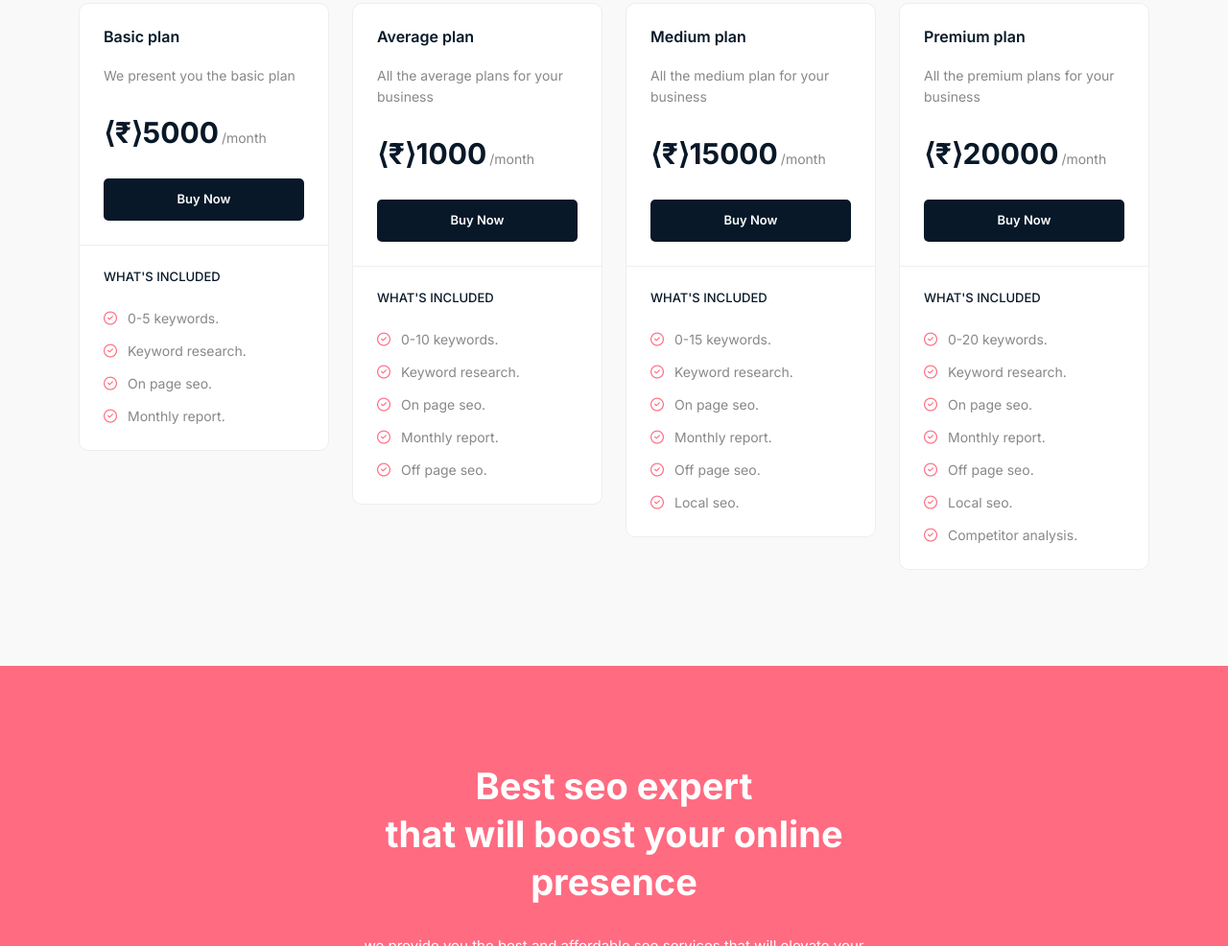
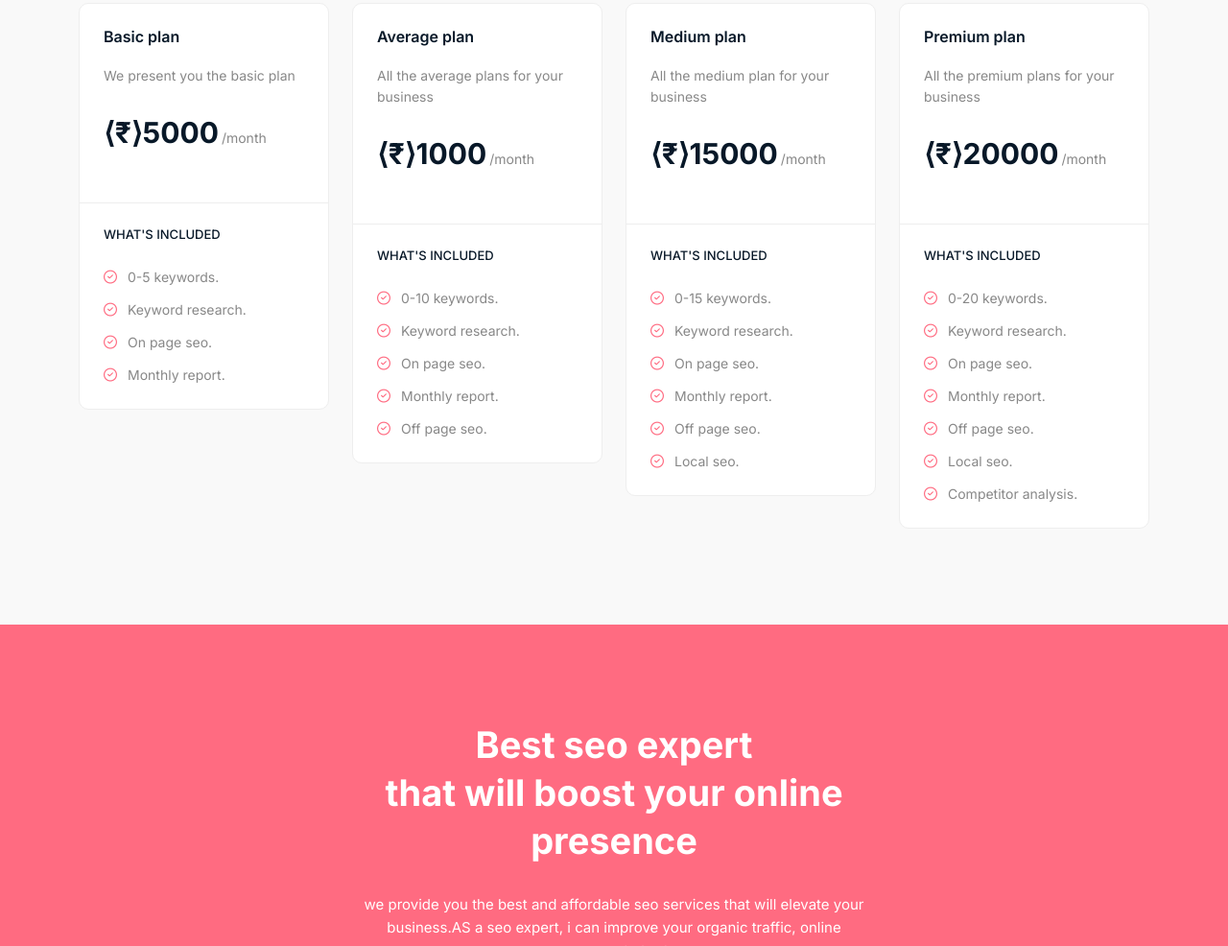
Before and after one commit to Shebeel56/Seo-expert-palakkad, a plain HTML site: page index.html in a window 1280 px wide. Shown: the part 2456-3442 px from the top of the page at 96% size. Drawn offline with Linux system fonts and the light colour scheme; a script that the page names is missing.

Commit message:
Update index.html

```diff
--- a/index.html
+++ b/index.html
@@ -202,9 +202,7 @@
                             <div class="price">
                                 <h2 class="amount">⟨₹⟩5000<span class="duration">/month</span></h2>
                             </div>
-                              <div class="button">
-                                <a href="javascript:void(0)" class="btn">Buy now</a>
-                            </div>
+
                         </div>
                         <!-- End Table Head -->
                         <!-- Start Table Content -->
@@ -233,9 +231,7 @@
                             <div class="price">
                                 <h2 class="amount">⟨₹⟩1000<span class="duration">/month</span></h2>
                             </div>
-                            <div class="button">
-                                <a href="javascript:void(0)" class="btn">Buy now</a>
-                            </div>
+
                         </div>
                         <!-- End Table Head -->
                         <!-- Start Table Content -->
@@ -265,9 +261,7 @@
                             <div class="price">
                                 <h2 class="amount"> ⟨₹⟩15000<span class="duration">/month</span></h2>
                             </div>
-                            <div class="button">
-                                <a href="javascript:void(0)" class="btn">Buy now</a>
-                            </div>
+
                         </div>
                         <!-- End Table Head -->
                         <!-- Start Table Content -->
@@ -298,9 +292,7 @@
                             <div class="price">
                                 <h2 class="amount"> ⟨₹⟩20000<span class="duration">/month</span></h2>
                             </div>
-                            <div class="button">
-                                <a href="javascript:void(0)" class="btn">Buy now</a>
-                            </div>
+
                         </div>
                         <!-- End Table Head -->
                         <!-- Start Table Content -->
```
